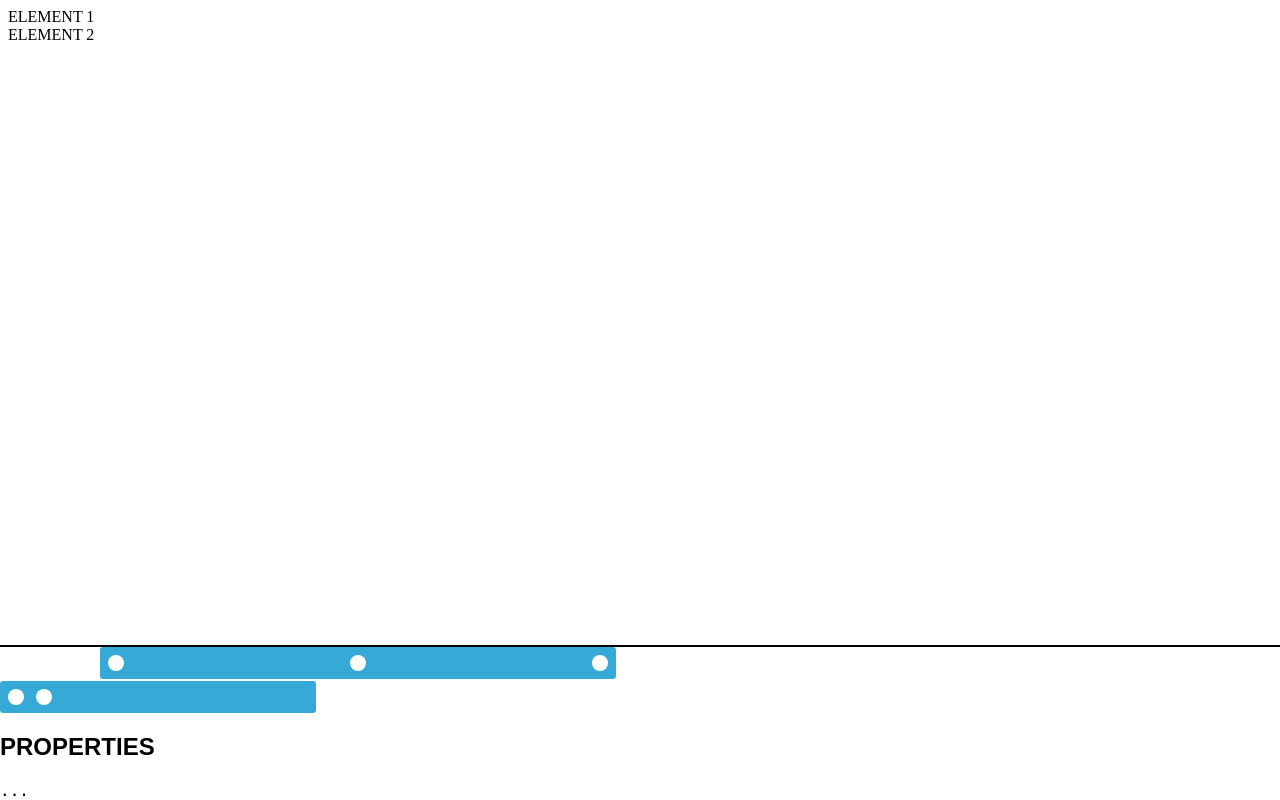
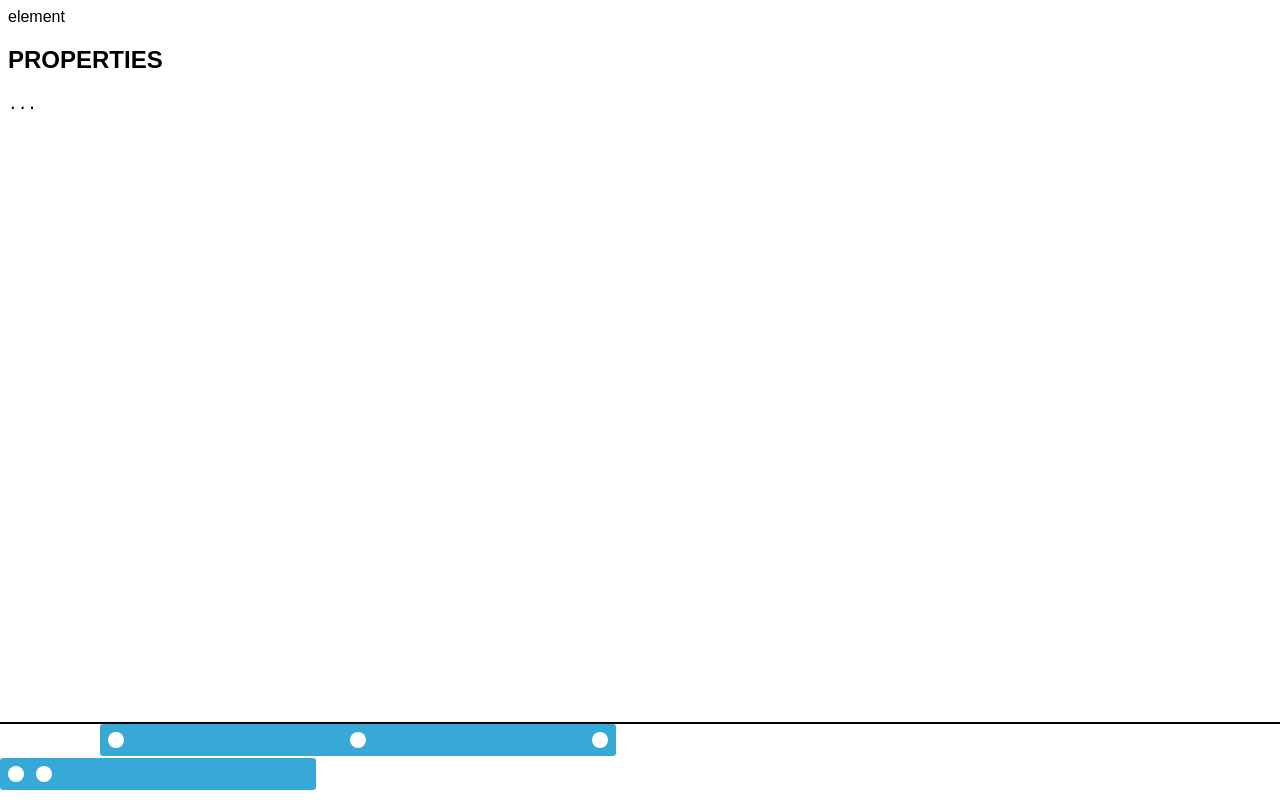
Before and after one commit to nicasi/csstimelinegui, a React (Create React App) app: page / in a window 1280 px wide. Built offline with nearby package versions, Linux system fonts and the light colour scheme.

Commit message:
retrigger animations

```diff
--- a/public/index.html
+++ b/public/index.html
@@ -1,16 +1,18 @@
 <!DOCTYPE html>
 <html lang="en">
-
   <head>
-	<meta charset="utf-8">
-	<meta name="viewport" content="width=device-width, initial-scale=1, shrink-to-fit=no">
-	<meta name="theme-color" content="#000000">
+    <meta charset="utf-8" />
+    <meta
+      name="viewport"
+      content="width=device-width, initial-scale=1, shrink-to-fit=no"
+    />
+    <meta name="theme-color" content="#000000" />
     <!--
       manifest.json provides metadata used when your web app is added to the
       homescreen on Android. See https://developers.google.com/web/fundamentals/engage-and-retain/web-app-manifest/
     -->
-	<link rel="manifest" href="%PUBLIC_URL%/manifest.json">
-	<link rel="shortcut icon" href="%PUBLIC_URL%/favicon.ico">
+    <link rel="manifest" href="%PUBLIC_URL%/manifest.json" />
+    <link rel="shortcut icon" href="%PUBLIC_URL%/favicon.ico" />
     <!--
       Notice the use of %PUBLIC_URL% in the tags above.
       It will be replaced with the URL of the `public` folder during the build.
@@ -28,9 +30,6 @@
       You need to enable JavaScript to run this app.
     </noscript>
 
-  <div id="el1">ELEMENT 1</div>
-  <div id="el2">ELEMENT 2</div>
-
     <div id="root"></div>
     <!--
       This HTML file is a template.
@@ -43,5 +42,4 @@
       To create a production bundle, use `npm run build` or `yarn build`.
     -->
   </body>
-
 </html>
--- a/src/App.js
+++ b/src/App.js
@@ -4,6 +4,7 @@ import Line from "./Line";
 
 export default function App() {
   const [cssPropsPaneText, setCssPropsPaneText] = useState("...");
+  const [sceneContent, setSceneContent] = useState(<div id="el1">element</div>);
 
   let animations = [
     {
@@ -92,13 +93,22 @@ export default function App() {
   };
 
   const keyFramePositionChangeHandler = (id, kfid, position) => {
+    let aniToChange = animations.find((ani) => ani.key === id);
+    let keyFrameToChange = aniToChange.keyframes.find((kf) => kf.key === kfid);
+    keyFrameToChange.position = position;
     setGeneratedAnimationCss(generateAnimationCss());
     setGeneratedKeyframesCss(generateKeyframesCss());
+    setSceneContent(
+      <div key={Math.random()} id="el1">
+        element
+      </div>
+    );
   };
 
   return (
     <div className="App">
-      <div className="timeLine">
+      <div id="scene">{sceneContent}</div>
+      <div id="timeLine">
         {animations.map((animation) => {
           return (
             <Line
--- a/src/styles.css
+++ b/src/styles.css
@@ -1,18 +1,15 @@
-#root {
+#timeLine {
   position: fixed;
-  bottom: 0;
+  bottom: 10px;
   left: 0;
   right: 0;
   border-top: 2px solid black;
+  display: grid;
+  gap: 2px;
 }
 
 .App {
   font-family: sans-serif;
-}
-
-.timeLine {
-  display: grid;
-  gap: 2px;
 }
 
 .line {
```
Lines whose indentation alone changed are shown as unchanged.
